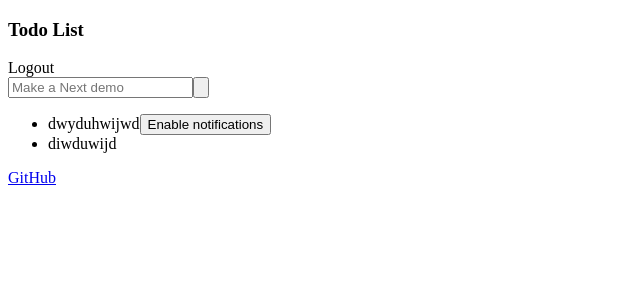
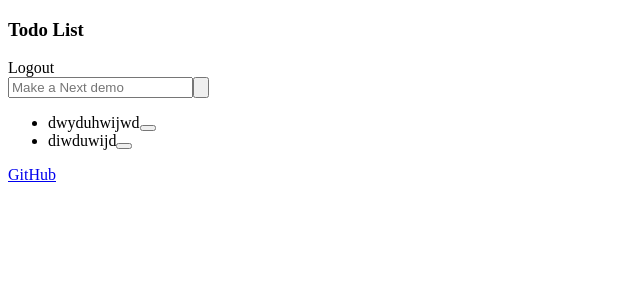
Before and after one commit to aadil10i/to-do, a Next.js app: page / in a window 1280 px wide. Shown: the top 300 px of the page, without its empty margins (0-640 px from the left). Built offline with nearby package versions, Linux system fonts and the light colour scheme.

Commit message:
added todo list & switch

```diff
--- a/package.json
+++ b/package.json
@@ -16,10 +16,12 @@
     "@prisma/client": "^4.14.0",
     "@radix-ui/react-switch": "^1.0.3",
     "@t3-oss/env-nextjs": "^0.3.1",
+    "clsx": "^1.2.1",
     "next": "^13.4.2",
     "next-auth": "^4.22.1",
     "react": "18.2.0",
     "react-dom": "18.2.0",
+    "tailwind-merge": "^1.13.2",
     "zod": "^3.21.4"
   },
   "devDependencies": {
--- a/src/components/TodoPage.tsx
+++ b/src/components/TodoPage.tsx
@@ -1,10 +1,10 @@
 import { useState } from "react";
 import { PlusIcon } from "@heroicons/react/24/solid";
-import { Switch } from "@headlessui/react";
+import { Switch } from "./switch";
 
 export default function Todo() {
-  function MyToggle() {
-    const [enabled, setEnabled] = useState(false);
+  const [todo, setTodo] = useState("");
+  const [isToggled, setIsToggled] = useState(false);
 
   return (
     <div className="flex h-screen flex-col items-center justify-center">
@@ -31,24 +31,12 @@
           </div>
           <ul className="flex-col gap-4">
             <li className="flex items-center gap-4 pt-4 font-medium text-white">
-                <label>dwyduhwijwd</label>
-                <Switch
-                  checked={enabled}
-                  onChange={setEnabled}
-                  className={`${
-                    enabled ? "bg-cyan-500" : "bg-gray-700"
-                  } relative inline-flex h-5 w-9 items-center rounded-full`}
-                >
-                  <span className="sr-only">Enable notifications</span>
-                  <span
-                    className={`${
-                      enabled ? "translate-x-5" : "translate-x-0.5"
-                    } card inline-block h-4 w-4 transform rounded-full transition`}
-                  />
-                </Switch>
+              <label htmlFor="text1">dwyduhwijwd</label>
+              <Switch />
             </li>
             <li className="flex items-center gap-4 pt-4 font-medium text-white">
-                diwduwijd
+              <label htmlFor="text2">diwduwijd</label>
+              <Switch />
             </li>
           </ul>
         </form>
@@ -64,11 +52,3 @@
     </div>
   );
 }
-
-  return (
-    <>
-      {/* Render the MyToggle component */}
-      <MyToggle />
-    </>
-  );
-}
--- /dev/null
+++ b/src/components/switch.tsx
@@ -0,0 +1,29 @@
+"use client";
+
+import * as React from "react";
+import * as SwitchPrimitives from "@radix-ui/react-switch";
+
+import { cn } from "@/lib/utils";
+
+const Switch = React.forwardRef<
+  React.ElementRef<typeof SwitchPrimitives.Root>,
+  React.ComponentPropsWithoutRef<typeof SwitchPrimitives.Root>
+>(({ className, ...props }, ref) => (
+  <SwitchPrimitives.Root
+    className={cn(
+      "focus-visible:ring-ring focus-visible:ring-offset-background data-[state=unchecked]:bg-input peer inline-flex h-[24px] w-[44px] shrink-0 cursor-pointer items-center rounded-full border-2 border-transparent bg-gray-700 transition-colors focus-visible:outline-none focus-visible:ring-2 focus-visible:ring-offset-2 disabled:cursor-not-allowed disabled:opacity-50 data-[state=checked]:bg-cyan-500",
+      className
+    )}
+    {...props}
+    ref={ref}
+  >
+    <SwitchPrimitives.Thumb
+      className={cn(
+        "pointer-events-none block h-5 w-5 rounded-full bg-slate-900 shadow-lg ring-0 transition-transform data-[state=checked]:translate-x-5 data-[state=unchecked]:translate-x-0"
+      )}
+    />
+  </SwitchPrimitives.Root>
+));
+Switch.displayName = SwitchPrimitives.Root.displayName;
+
+export { Switch };
--- /dev/null
+++ b/src/lib/utils.ts
@@ -0,0 +1,7 @@
+import { clsx, type ClassValue } from "clsx";
+import { twMerge } from "tailwind-merge";
+
+// eslint-disable-next-line @typescript-eslint/no-unsafe-return
+export function cn(...inputs: ClassValue[]) {
+  return twMerge(clsx(inputs));
+}
```
Also changed, not shown: 1 other file (tests, documents, lock files or other folders). Lines whose indentation alone changed are shown as unchanged.
